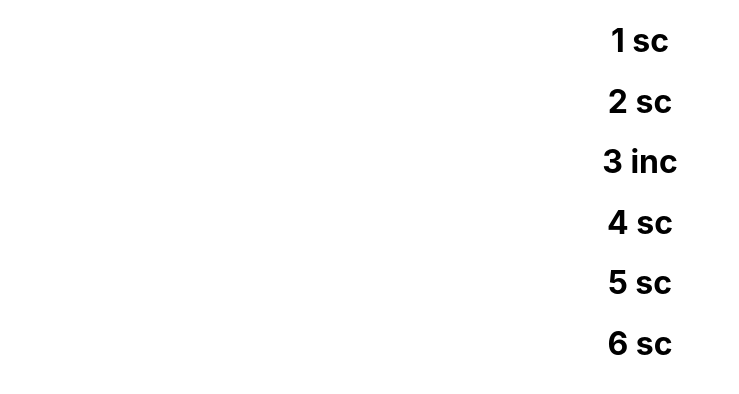
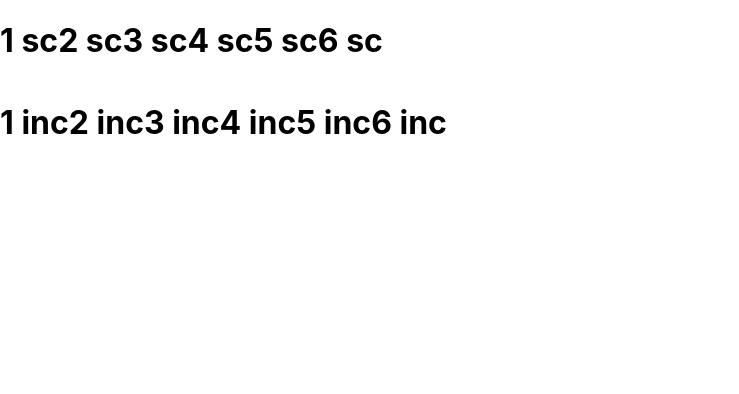
Before and after one commit to Chorwhat/crochet-app, a React (Create React App) app: page / in a window 1280 px wide. Shown: the top 394 px of the page, without its empty margins (0-739 px from the left). Built offline with nearby package versions, Linux system fonts and the light colour scheme.

Commit message:
adds Flex display to Rows

```diff
--- a/src/App.css
+++ b/src/App.css
@@ -2,6 +2,9 @@
   text-align: center;
 }
 
+.Row {
+  display: flex;
+}
 
 .App-logo {
   height: 40vmin;
--- a/src/App.js
+++ b/src/App.js
@@ -5,7 +5,8 @@ import Row from './components/Row';
 function App() {
   return (
     <div className="App">
-      <Row/>
+      <Row rowInfo={['sc','sc','sc','sc','sc','sc']}/>
+      <Row rowInfo={['inc','inc','inc','inc','inc','inc']}/>
     </div>
   );
 }
--- a/src/components/Row.js
+++ b/src/components/Row.js
@@ -2,13 +2,15 @@ import React, {useState, useEffect} from 'react'
 import Stitch from './Stitch'
 
 
-function Row() {
+function Row(props) {
+
+    const {rowInfo} = props
 
     //I need row information to be passed in here somehow from above
     //then I can have the row get passed in and let the array below just be that
     //that way when it gets passed into the state it should work
-
-    let testRow = ['sc','sc','inc','sc','sc','sc']
+    //['sc','sc','inc','sc','sc','sc']
+    let testRow = rowInfo
 
     const [stitches, setNewStitches] = useState(testRow)
 
@@ -29,7 +31,7 @@ function Row() {
 
 
     return (
-        <div>
+        <div className='Row'>
             {stitchesArray.map((stitch) => (
                 <Stitch stitch={stitch[1]} stitchNumber={stitch[0]}/>
             ))}
```
